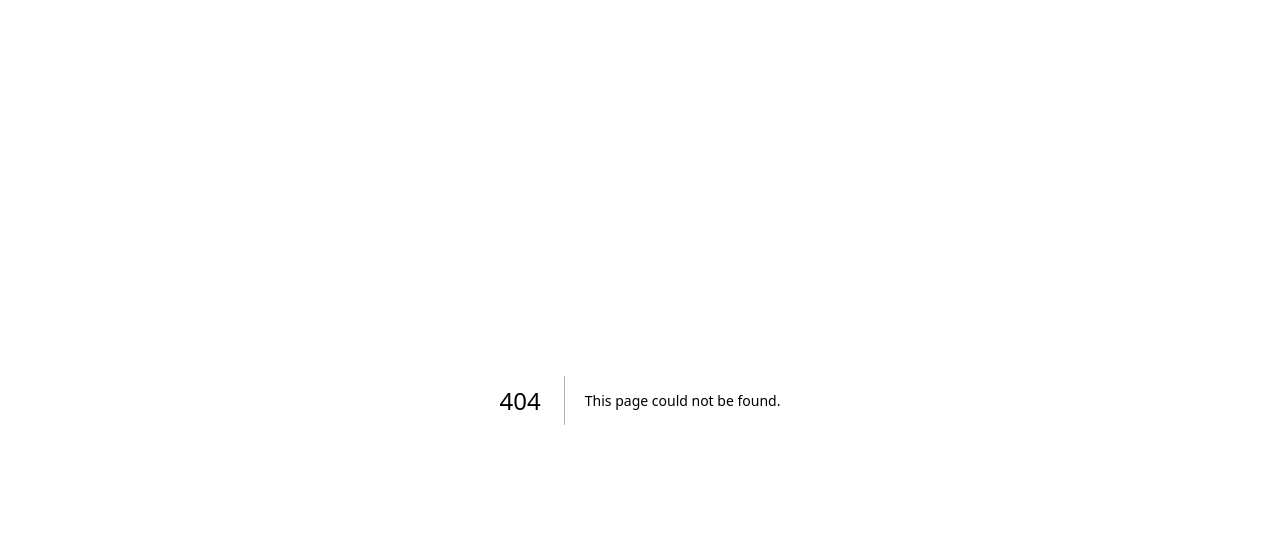
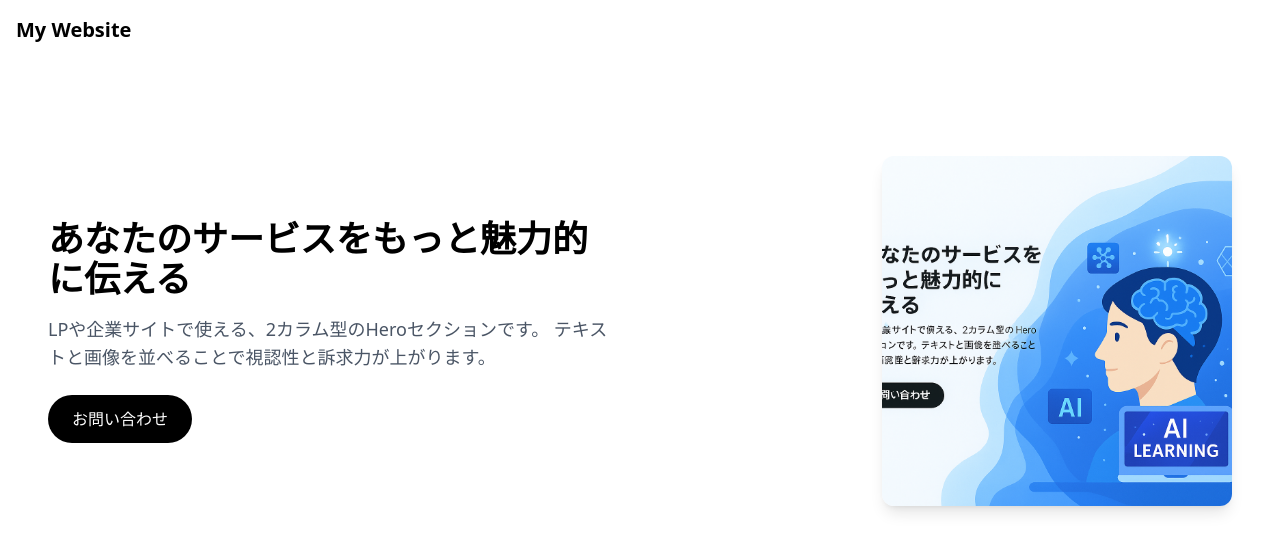
Before and after one commit to susugadx/nextjs-docker-starter, a Next.js app: page /playground/marketing in a window 1280 px wide. Before the commit this address had no page. Shown: the top 552 px of the page. Built offline with nearby package versions, Linux system fonts and the light colour scheme.

Commit message:
src/app/playground/marketing/page.tsx

```diff
--- /dev/null
+++ b/src/app/playground/marketing/page.tsx
@@ -0,0 +1,11 @@
+import { Header } from "@/components/marketing/Header"
+import { HeroTwoColumn } from "@/components/marketing/HeroTwoColumn"
+
+export default function Page() {
+  return (
+    <div>
+      <Header />
+      <HeroTwoColumn />
+    </div>
+  );
+}
```
